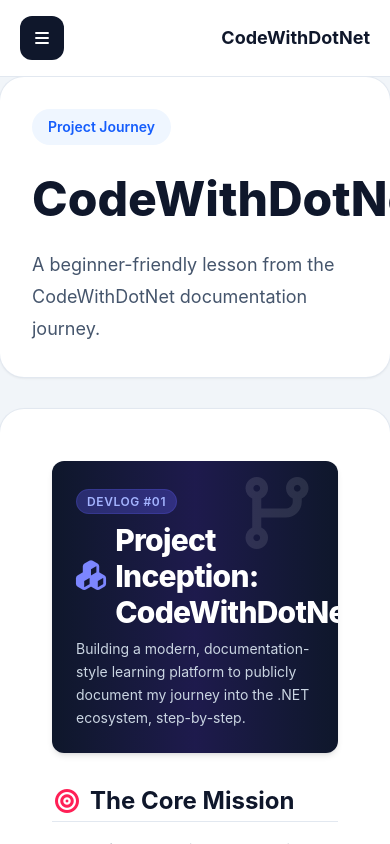
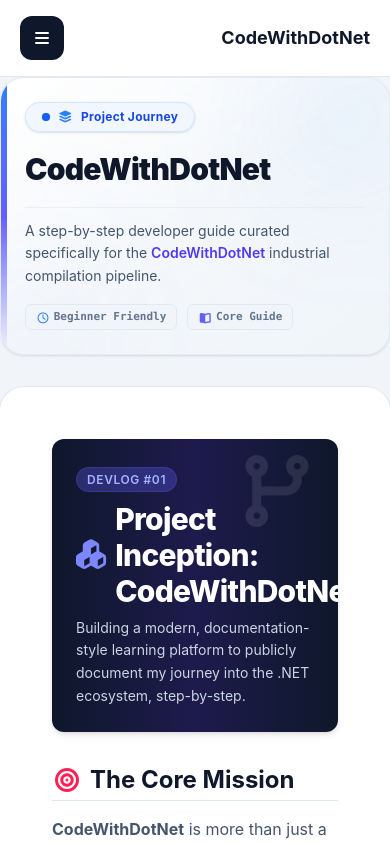
Before and after one commit to ArghoPH/codewithdotnet, a Vue app: page /lessons/codewithdotnet-documentation in a window 390 px wide. Built offline with nearby package versions, Linux system fonts and the light colour scheme.

Commit message:
Create responsive mobile sidebar

```diff
--- a/src/data/lessons.js
+++ b/src/data/lessons.js
@@ -439,6 +439,17 @@ export const lessons = [
         category: 'C# Basics',
         content: `
 <div class="github-readme font-sans text-slate-800 max-w-5xl mx-auto leading-relaxed p-5">
+  <!-- Header Section -->
+  <div class="mb-8 p-6 bg-gradient-to-r from-slate-900 via-blue-950 to-slate-900 rounded-xl text-white shadow-md relative overflow-hidden">
+    <div class="absolute right-4 top-4 opacity-10 text-7xl"><i class="fa-solid fa-layer-group"></i></div>
+    <span class="px-2.5 py-1 text-xs font-semibold bg-blue-500/30 text-blue-300 rounded-full border border-blue-500/20 uppercase tracking-wider">Lesson 01</span>
+    <h1 class="text-3xl font-extrabold mt-2 mb-2 tracking-tight text-white flex items-center gap-2.5">
+      <i class="fa-solid fa-cubes text-blue-400"></i> What is C#?
+    </h1>
+    <p class="text-slate-300 text-sm max-w-2xl leading-relaxed">
+      An in-depth guide to understanding the modern, open-source, cross-platform development engine created by Microsoft.
+    </p>
+  </div>
 
   <!-- Section: Introduction -->
   <h3 class="mt-6 mb-4 font-semibold text-xl flex items-center gap-2">
@@ -538,6 +549,18 @@ export const lessons = [
         category: '.NET Basics',
         content: `
 <div class="github-readme font-sans text-slate-800 max-w-5xl mx-auto leading-relaxed p-5">
+
+  <!-- Header Section -->
+  <div class="mb-8 p-6 bg-gradient-to-r from-slate-900 via-blue-950 to-slate-900 rounded-xl text-white shadow-md relative overflow-hidden">
+    <div class="absolute right-4 top-4 opacity-10 text-7xl"><i class="fa-solid fa-layer-group"></i></div>
+    <span class="px-2.5 py-1 text-xs font-semibold bg-blue-500/30 text-blue-300 rounded-full border border-blue-500/20 uppercase tracking-wider">Lesson 01</span>
+    <h1 class="text-3xl font-extrabold mt-2 mb-2 tracking-tight text-white flex items-center gap-2.5">
+      <i class="fa-solid fa-cubes text-blue-400"></i> .NET Code Journey
+    </h1>
+    <p class="text-slate-300 text-sm max-w-2xl leading-relaxed">
+      An in-depth guide to understanding the modern, open-source, cross-platform development engine created by Microsoft.
+    </p>
+  </div>
 
   <!-- Main Section: The C# Code Execution Journey -->
   <h2 class="pb-2 text-2xl font-bold mt-6 mb-4 border-b border-slate-200 flex items-center gap-2 text-slate-900">
--- a/src/pages/LessonPage.vue
+++ b/src/pages/LessonPage.vue
@@ -14,19 +14,62 @@ const lesson = computed(() => {
 
 <template>
     <article v-if="lesson" class="mx-auto max-w-6xl">
-        <!-- Header -->
-        <div class="rounded-3xl bg-white p-8 shadow-sm ring-1 ring-slate-200">
-            <p class="inline-flex rounded-full bg-blue-50 px-4 py-2 text-sm font-semibold text-blue-600">
-                {{ lesson.category }}
-            </p>
+        <!-- Enhanced Premium Header Container -->
+        <div
+            class="relative overflow-hidden rounded-3xl border border-slate-200/80 bg-gradient-to-br from-white via-slate-50/50 to-blue-50/20 p-6 sm:p-10 shadow-sm transition-all duration-300">
 
-            <h1 class="mt-6 text-5xl font-extrabold leading-tight text-slate-900">
-                {{ lesson.title }}
-            </h1>
+            <!-- Background Decorative Elements (Glassmorphic Glows) -->
+            <div class="absolute -right-10 -top-10 h-40 w-40 rounded-full bg-blue-400/10 blur-3xl pointer-events-none">
+            </div>
+            <div
+                class="absolute -bottom-12 -left-12 h-36 w-36 rounded-full bg-indigo-400/5 blur-3xl pointer-events-none">
+            </div>
 
-            <p class="mt-5 text-lg leading-8 text-slate-600">
-                A beginner-friendly lesson from the CodeWithDotNet documentation journey.
-            </p>
+            <!-- Vertical Structural Line Accent -->
+            <div
+                class="absolute left-0 top-0 bottom-0 w-1.5 bg-gradient-to-b from-blue-500 via-indigo-500 to-transparent">
+            </div>
+
+            <div class="relative z-10 space-y-5">
+                <!-- Dynamic Category Badge -->
+                <div
+                    class="inline-flex items-center gap-2 rounded-full bg-blue-50/80 border border-blue-200/60 px-4 py-1.5 text-xs sm:text-sm font-bold tracking-wide text-blue-700 backdrop-blur-sm shadow-sm">
+                    <span class="relative flex h-2 w-2">
+                        <span
+                            class="animate-ping absolute inline-flex h-full w-full rounded-full bg-blue-400 opacity-75"></span>
+                        <span class="relative inline-flex rounded-full h-2 w-2 bg-blue-600"></span>
+                    </span>
+                    <i class="fa-solid fa-layer-group text-blue-500 text-xs"></i>
+                    {{ lesson.category }}
+                </div>
+
+                <!-- Main Semantic Title -->
+                <h1 class="text-3xl sm:text-4xl md:text-5xl font-black tracking-tight leading-[1.15] text-slate-900">
+                    {{ lesson.title }}
+                </h1>
+
+                <!-- Meta Information Section -->
+                <div
+                    class="flex flex-col sm:flex-row sm:items-center justify-between gap-4 pt-3 border-t border-slate-200/60">
+                    <p class="text-sm sm:text-base leading-relaxed text-slate-600 max-w-2xl">
+                        A step-by-step developer guide curated specifically for the <span
+                            class="text-indigo-600 font-semibold">CodeWithDotNet</span> industrial compilation pipeline.
+                    </p>
+
+                    <!-- Quick Meta Badges -->
+                    <div
+                        class="flex items-center gap-2.5 font-mono text-[11px] font-bold text-slate-500 self-start sm:self-center">
+                        <span
+                            class="flex items-center gap-1 bg-slate-100 border border-slate-200 px-2.5 py-1 rounded-md">
+                            <i class="fa-regular fa-clock text-blue-500"></i> Beginner Friendly
+                        </span>
+                        <span
+                            class="flex items-center gap-1 bg-slate-100 border border-slate-200 px-2.5 py-1 rounded-md">
+                            <i class="fa-solid fa-book-open text-indigo-500"></i> Core Guide
+                        </span>
+                    </div>
+                </div>
+            </div>
         </div>
 
         <!-- Content -->
```
